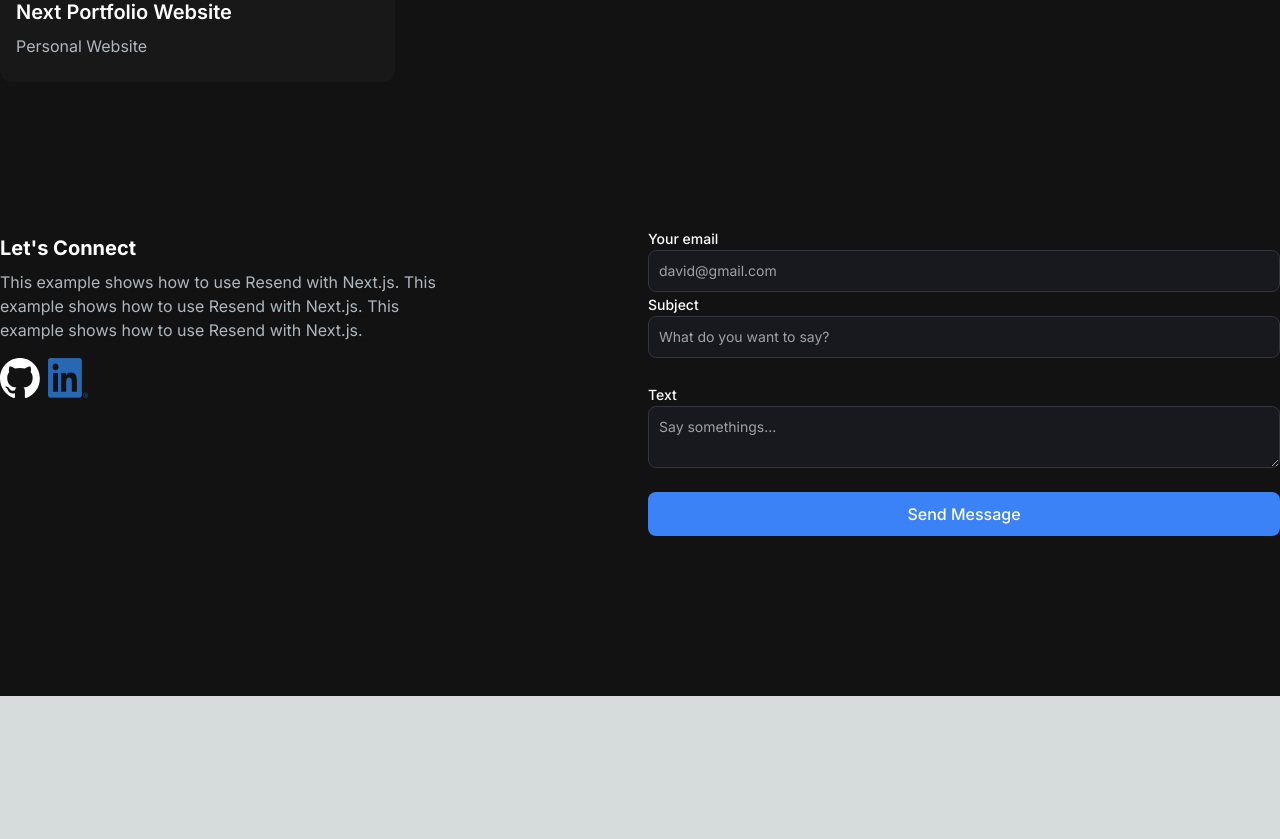
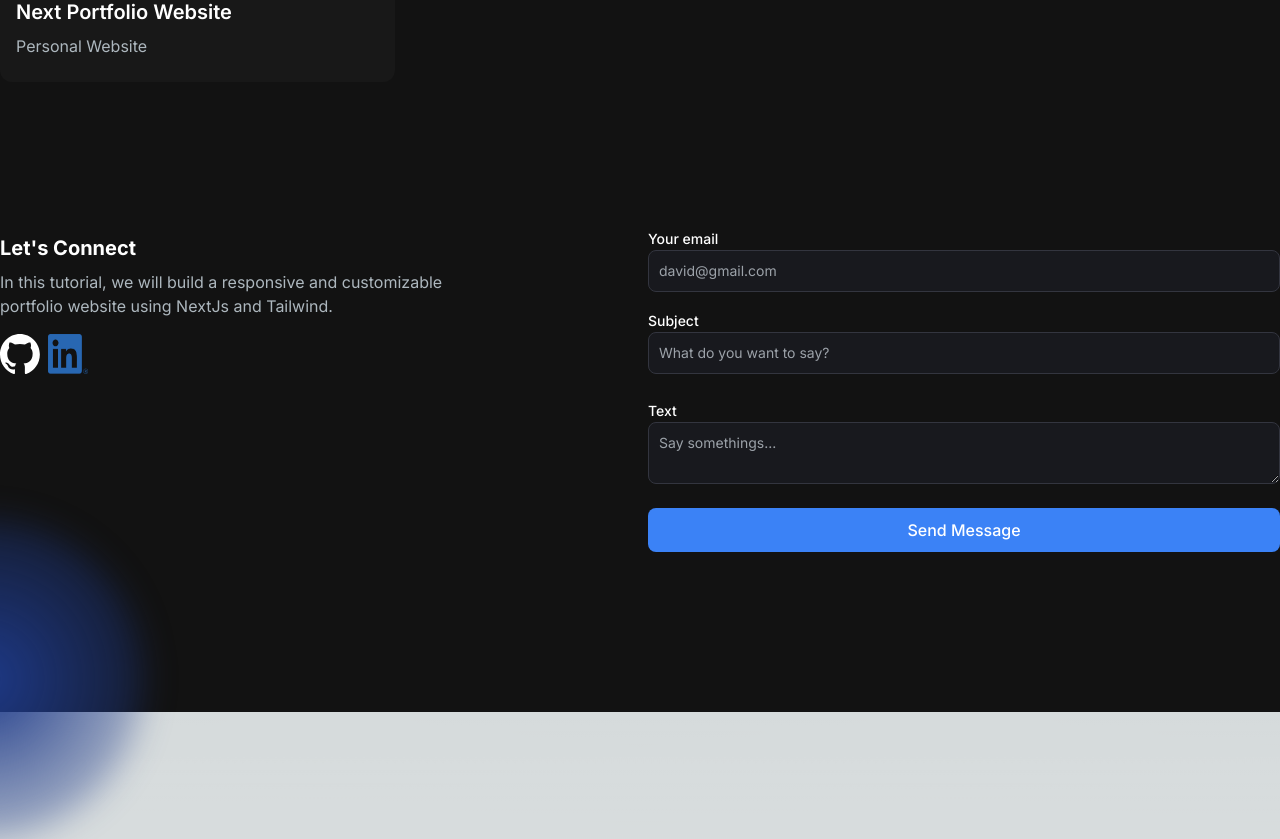
Before and after one commit to Davidasahi/portfolio-website, a Next.js app: page / in a window 1280 px wide. Shown: the part 2580-3419 px from the top of the page. Before the commit the page ends 3276 px from the top, so only its background shows below. Built offline with nearby package versions, Linux system fonts and the light colour scheme.

Commit message:
Finished EmailSection

```diff
--- a/src/app/components/EmailSection.jsx
+++ b/src/app/components/EmailSection.jsx
@@ -6,22 +6,22 @@
 
 const EmailSection = () => {
   return (
-    <section className="grid md:grid-cols-2 my-12 md:my-12 py-24 gap-4">
-      <div>
+    <section className="grid md:grid-cols-2 my-12 md:my-12 py-24 gap-4 relative">
+      <div className="bg-[radial-gradient(ellipse_at_center,_var(--tw-gradient-stops))] from-blue-900 to-transparent rounded-full h-80 w-80 z-0 blur-lg absolute top-3/4 -left-4 transform -translate-x-1/2 -translate-1/2"></div>
+      <div className="z-10">
         <h5 className="text-xl font-bold text-white my-2">
           Let&apos;s Connect
         </h5>
         <p className="text-[#ADB7BE] mb-4 max-w-md">
           {' '}
-          This example shows how to use Resend with Next.js. This example shows
-          how to use Resend with Next.js. This example shows how to use Resend
-          with Next.js.
+          In this tutorial, we will build a responsive and customizable
+          portfolio website using NextJs and Tailwind.
         </p>
         <div className="socials flex flex-row gap-2">
-          <Link href="">
+          <Link href="https://github.com/Davidasahi">
             <Image src={GithubIcon} alt="GitHub Icon" className="w-10 h-10" />
           </Link>
-          <Link href="">
+          <Link href="https://www.linkedin.com/in/yuhsuantung/">
             <Image
               src={LinkedinIcon}
               alt="Linkedin Icon"
@@ -35,7 +35,7 @@
           <div className="mb-6">
             <label
               htmlFor="email"
-              className="text-white black text-sm mb-2 font-medium"
+              className="text-white text-sm mb-4 font-medium"
             >
               Your email
             </label>
@@ -43,13 +43,10 @@
               type="email"
               id="email"
               required
-              className="bg-[#18191E] border border-[#33353F] placeholder-[#9CA2A9] text-gray-100 text-sm rounded-lg block w-full p-2.5"
+              className="bg-[#18191E] mb-4 border border-[#33353F] placeholder-[#9CA2A9] text-gray-100 text-sm rounded-lg block w-full p-2.5"
               placeholder="david@gmail.com"
             />
-            <label
-              htmlFor="subject"
-              className="text-white black text-sm mb-2 font-medium"
-            >
+            <label htmlFor="subject" className="text-white text-sm font-medium">
               Subject
             </label>
             <input
@@ -63,7 +60,7 @@
           <div className="mb-6">
             <label
               htmlFor="message"
-              className="text-white black text-sm mb-2 font-medium"
+              className="text-white text-sm mb-2 font-medium"
             >
               Text
             </label>
--- /dev/null
+++ b/src/app/components/footer.jsx
@@ -0,0 +1,7 @@
+import React from 'react';
+
+const footer = () => {
+  return <div>footer</div>;
+};
+
+export default footer;
```
